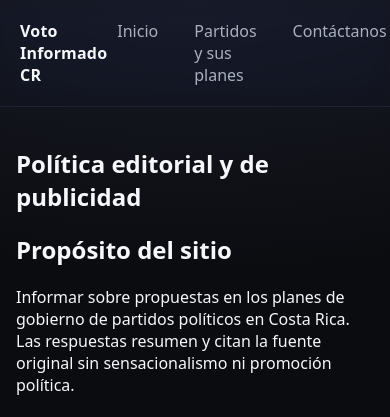
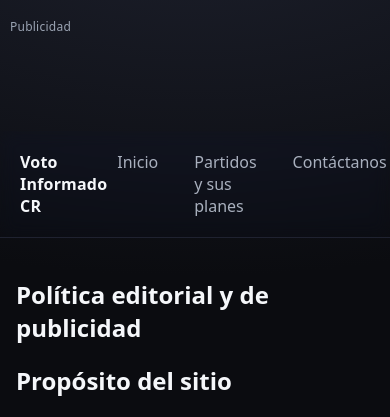
Before and after one commit to maykoljose-jpg/votico, a FastAPI app: page /acerca in a window 390 px wide; the page is wider, and only the part inside the window is pictured. Shown: the top 417 px of that part. Run offline with FastAPI, Linux system fonts and the light colour scheme.

Commit message:
Adsense: banner responsive debajo del header (normal + sticky opcional)

```diff
--- a/app/static/css/styles.css
+++ b/app/static/css/styles.css
@@ -124,3 +124,22 @@ img{max-width:100%;height:auto;display:block}
 .badge--idle{ background:#121524; color:#a9b0be; }
 .badge--ok{ background:#153a1a; color:#81f495; border-color:#1f6a29; }
 .badge--err{ background:#3a1515; color:#ffb3b3; border-color:#6a1f1f; }
+.ad-wrap {
+  max-width: 1100px;
+  margin: 0 auto;
+  padding: 8px 12px 0;
+}
+.ad-wrap .ad-label {
+  display: inline-block;
+  font-size: 12px;
+  color: #9aa3b2;
+  margin-bottom: 6px;
+}
+.ad-wrap--top {
+  margin-top: 8px;
+}
+
+/* Ayuda a que no rompa el layout en móviles */
+@media (max-width: 640px) {
+  .ad-wrap { padding: 6px 10px 0; }
+}
```
Also changed, not shown: app/templates/base.html (+20 -0 lines).
